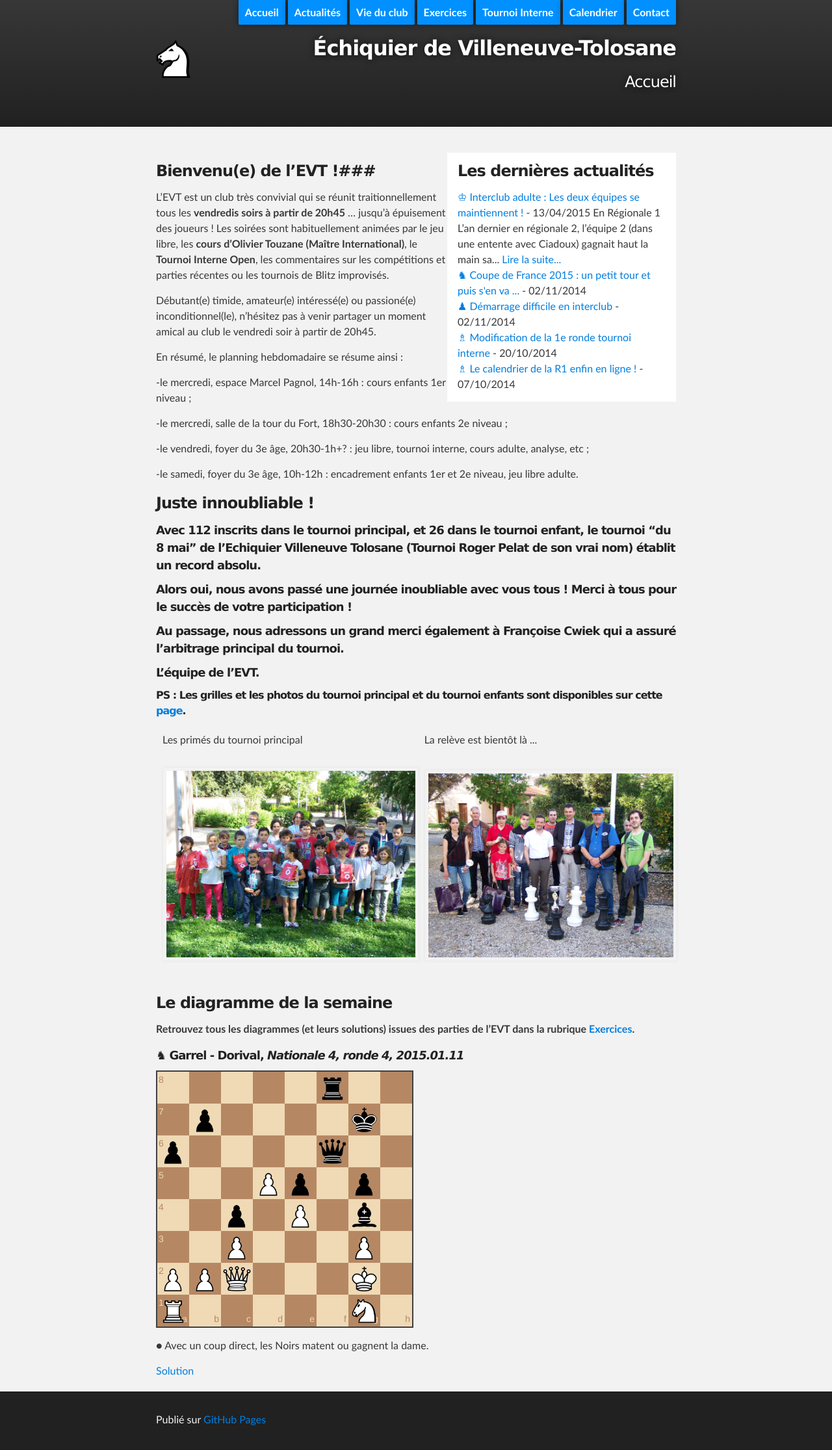
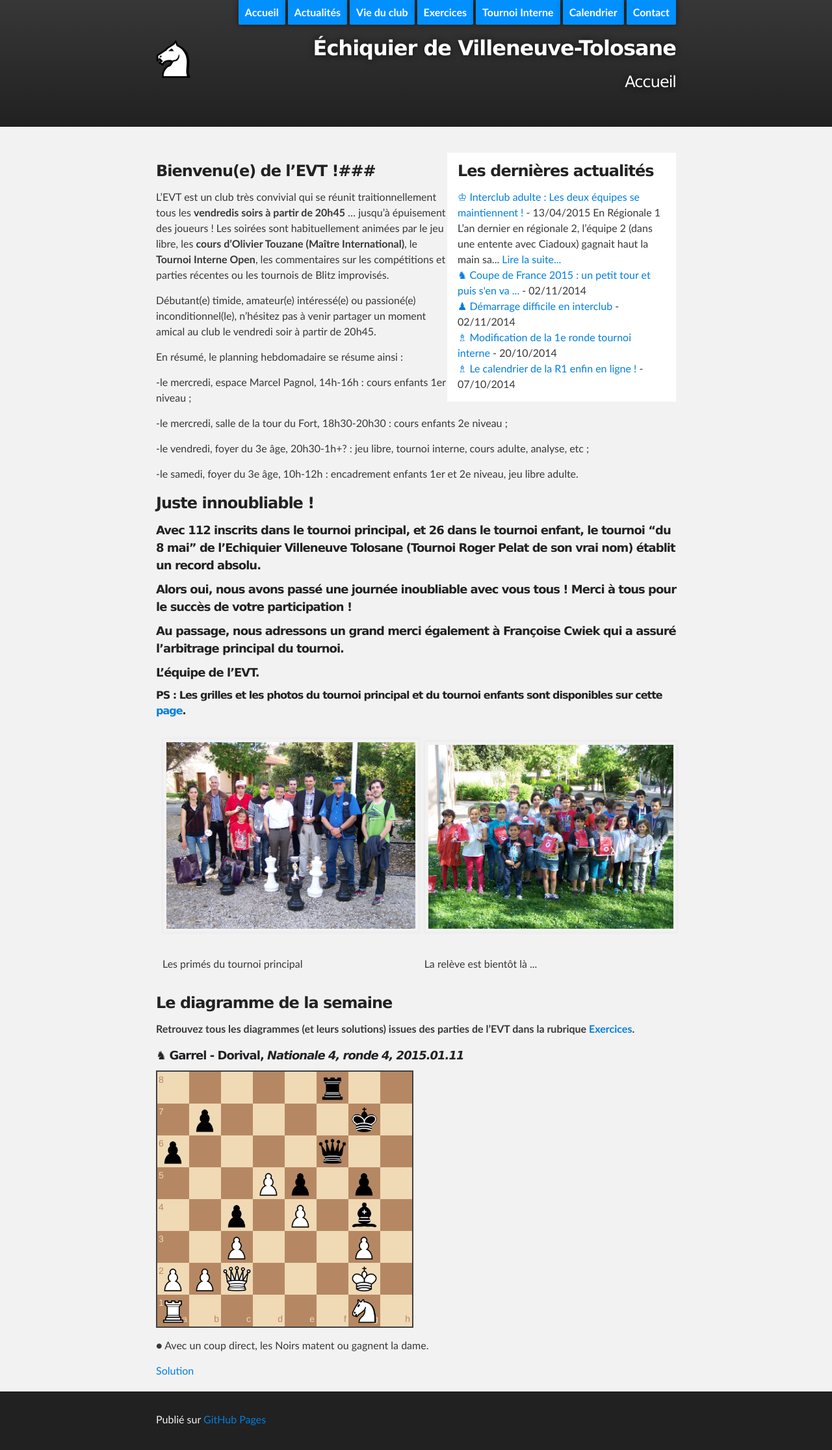
Before and after one commit to echiquier-villeneuve-tolosane/echiquier-villeneuve-tolosane.github.io, a Jekyll site: the page built from index.md, in a window 1280 px wide. Shown: the whole page at 65% size. Built offline with Jekyll 4.4.1, drawn with Linux system fonts in a browser that asks for light colours; nearby versions of some CDN libraries.

Commit message:
Updated index.md

```diff
--- a/index.md
+++ b/index.md
@@ -36,18 +36,18 @@ En résumé, le planning hebdomadaire se résume ainsi :
 <table style="border: 0">
 <tr>
 <td style="border: 0">
+<img src="/images/100_7676.JPG" />
+</td>
+<td style="border: 0">
+<img src="/images/100_7674.JPG" />
+</td>
+</tr>
+<tr>
+<td style="border: 0">
 Les primés du tournoi principal
 </td>
 <td style="border: 0">
 La relève est bientôt là ...
-</td>
-</tr>
-<tr>
-<td style="border: 0">
-<img src="/images/100_7674.JPG" />
-</td>
-<td style="border: 0">
-<img src="/images/100_7676.JPG" />
 </td>
 </tr>
 </table>
```
